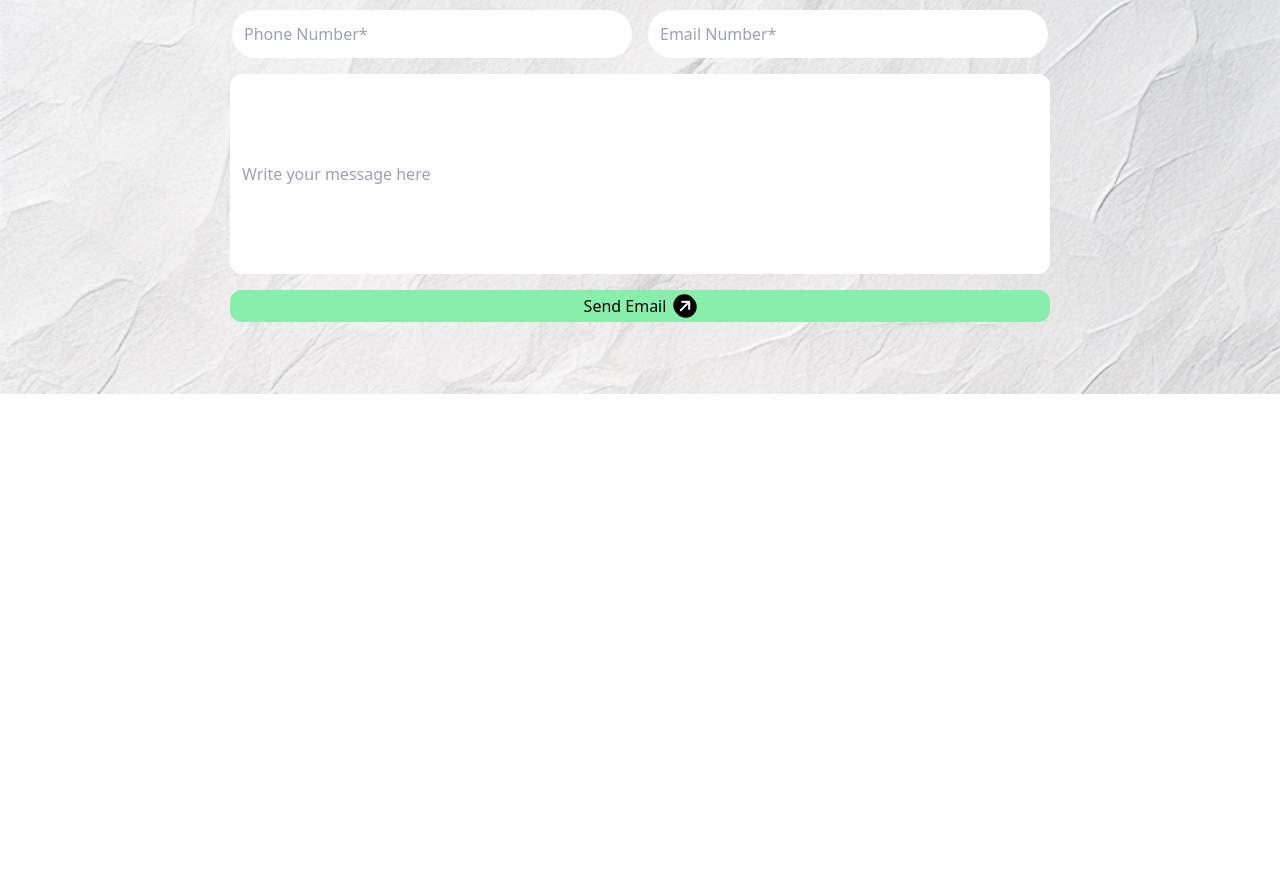
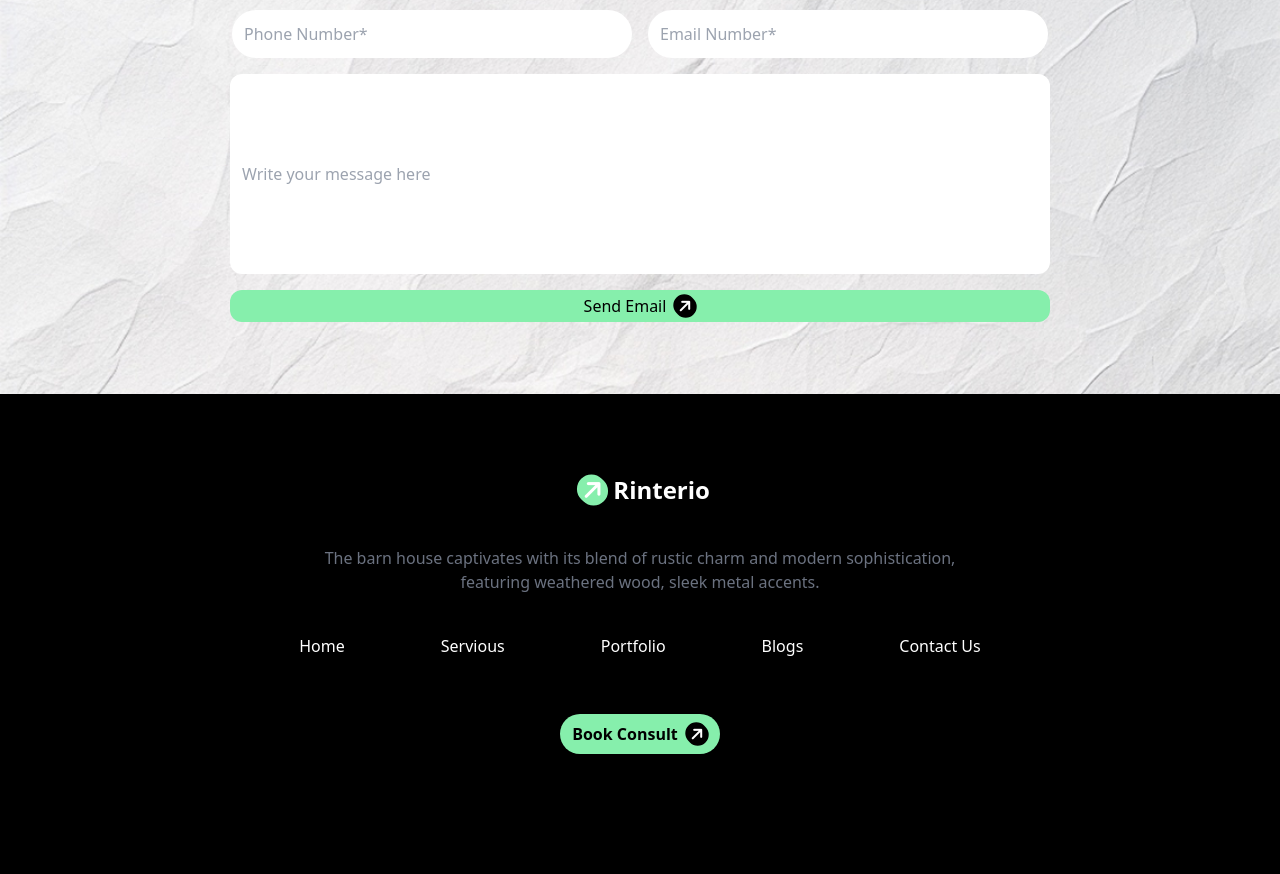
Before and after one commit to Ashik184/assingment-03-rinterio-, a plain HTML site: page index.html in a window 1280 px wide. Shown: the part 1969-2843 px from the top of the page. Before the commit the page ends 2363 px from the top, so only its background shows below. Drawn offline with nearby package versions, Linux system fonts and the light colour scheme.

Commit message:
footer done and 2 section left only

```diff
--- a/index.html
+++ b/index.html
@@ -155,7 +155,29 @@
             </div>
         </section>
     </main>
-    <footer></footer>
+    <!-- footer section -->
+    <footer class= " bg-black text-white h-[480px]">
+        <div>
+            <div class="mx-auto ">
+                <h2 class="text-center font-extrabold pt-20  text-2xl"><i class="fa-solid fa-arrow-right px-1 py-1 -rotate-45 bg-green-300  text-white rounded-full ml-2"></i> Rinterio</h2>
+                <p class="text-center text-gray-500 pt-10">The barn house captivates with its blend of rustic charm and modern sophistication, <br> featuring weathered wood, sleek metal accents.</p>
+            </div>
+            <!-- nav -->
+            <div class="">
+                <nav class="flex ml-30 gap-x-24 justify-center mt-10">
+                    <a href="">Home</a>
+                    <a href="">Servious</a>
+                    <a href="">Portfolio</a>
+                    <a href="">Blogs</a>
+                    <a href="">Contact Us</a>
+                </nav>
+            </div>
+            <!-- button section -->
+            <div>
+                <button class="flex justify-center items-center mx-auto bg-green-300 px-3 py-2 rounded-full mt-14 text-black font-sbold font-bold">Book Consult <i class="fa-solid fa-arrow-right p-1 -rotate-45 bg-black text-white rounded-xl ml-2"></i></button>
+            </div>
+        </div>
+    </footer>
 </body>
 
 </html>
```
